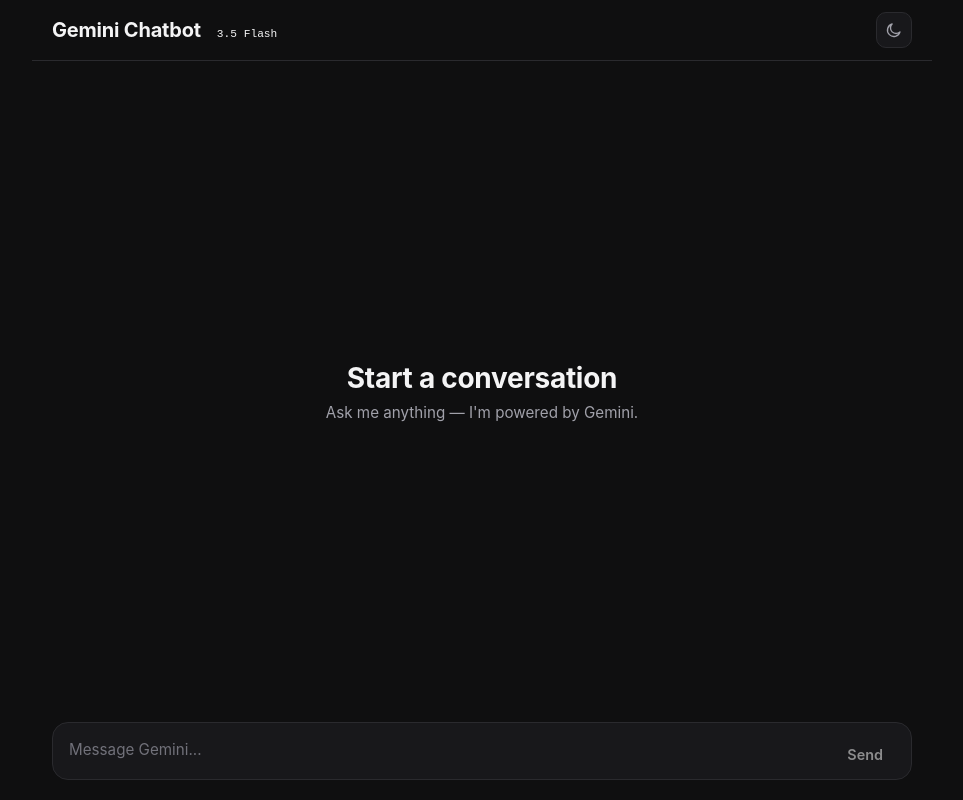
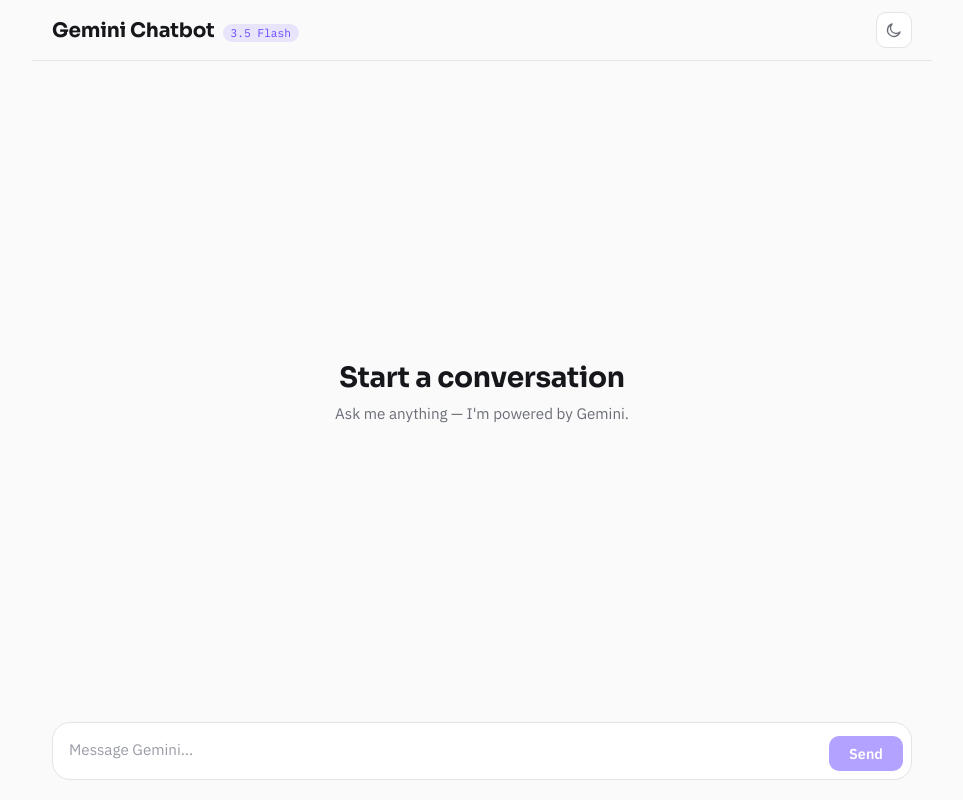
Before and after one commit to masudibnmusa/gemini-chatbot, a React (Vite) app in the folder client/: page / in a window 1280 px wide. Shown: the whole page, without its empty margins (158-1121 px from the left). Built offline with nearby package versions, Linux system fonts and the light colour scheme; no server answers.

Commit message:
updating client/src/index.css

```diff
--- a/client/src/index.css
+++ b/client/src/index.css
@@ -1,20 +1,10 @@
-/* index.css */
+@import url('https://fonts.googleapis.com/css2?family=Sora:wght@600;700;800&family=IBM+Plex+Sans:wght@400;500;600&family=IBM+Plex+Mono:wght@400;500&display=swap');
+
 :root {
-  /* Colors */
-  --color-bg: #0f0f10;
-  --color-surface: #18181b;
-  --color-surface-alt: #202023;
-  --color-border: #2a2a2e;
-
-  --color-text-primary: #f4f4f5;
-  --color-text-secondary: #a1a1aa;
-  --color-text-muted: #71717a;
-
-  --color-primary: #6366f1;
-  --color-primary-hover: #4f46e5;
-
-  --color-user-bubble: #6366f1;
-  --color-assistant-bubble: #202023;
+  /* Accent — the one bold color, used deliberately */
+  --color-accent: #7c5cff;
+  --color-accent-hover: #6a47ff;
+  --color-accent-soft: rgba(124, 92, 255, 0.14);
 
   --color-danger: #ef4444;
   --color-success: #22c55e;
@@ -26,20 +16,53 @@
   --space-lg: 20px;
   --space-xl: 32px;
 
-  /* Radius */
+  /* Radius — deliberately asymmetric on bubbles, see components */
   --radius-sm: 6px;
   --radius-md: 10px;
-  --radius-lg: 16px;
+  --radius-lg: 18px;
   --radius-full: 9999px;
 
   /* Typography */
-  --font-family: -apple-system, BlinkMacSystemFont, 'Segoe UI', Roboto,
-    'Helvetica Neue', Arial, sans-serif;
-  --font-mono: 'Fira Code', 'Courier New', monospace;
+  --font-display: 'Sora', -apple-system, sans-serif;
+  --font-body: 'IBM Plex Sans', -apple-system, sans-serif;
+  --font-mono: 'IBM Plex Mono', 'Courier New', monospace;
 
-  /* Transitions */
   --transition-fast: 0.15s ease;
   --transition-base: 0.25s ease;
+}
+
+/* ===== Dark theme (default) ===== */
+:root,
+[data-theme='dark'] {
+  --color-bg: #121316;
+  --color-surface: #1b1d22;
+  --color-surface-alt: #24262c;
+  --color-border: #33353c;
+
+  --color-text-primary: #f5f6f8;
+  --color-text-secondary: #9a9da6;
+  --color-text-muted: #6b6e76;
+
+  --color-user-bubble: var(--color-accent);
+  --color-assistant-bubble: var(--color-surface-alt);
+}
+
+/* ===== Light theme ===== */
+[data-theme='light'] {
+  --color-bg: #fafafb;
+  --color-surface: #ffffff;
+  --color-surface-alt: #f0f0f3;
+  --color-border: #e3e3e8;
+
+  --color-text-primary: #16171b;
+  --color-text-secondary: #6b6e76;
+  --color-text-muted: #9a9da6;
+
+  --color-accent: #6a47ff;
+  --color-accent-hover: #5735e6;
+
+  --color-user-bubble: var(--color-accent);
+  --color-assistant-bubble: var(--color-surface-alt);
 }
 
 * {
@@ -54,11 +77,12 @@
 }
 
 body {
-  font-family: var(--font-family);
+  font-family: var(--font-body);
   background-color: var(--color-bg);
   color: var(--color-text-primary);
   -webkit-font-smoothing: antialiased;
   -moz-osx-font-smoothing: grayscale;
+  transition: background-color var(--transition-base), color var(--transition-base);
 }
 
 #root {
@@ -73,6 +97,14 @@
 input,
 textarea {
   font-family: inherit;
+}
+
+/* Visible keyboard focus — accessibility floor, not optional */
+button:focus-visible,
+textarea:focus-visible,
+a:focus-visible {
+  outline: 2px solid var(--color-accent);
+  outline-offset: 2px;
 }
 
 ::-webkit-scrollbar {
@@ -94,10 +126,20 @@
 }
 
 a {
-  color: var(--color-primary);
+  color: var(--color-accent);
   text-decoration: none;
 }
 
 a:hover {
   text-decoration: underline;
 }
+
+@media (prefers-reduced-motion: reduce) {
+  *,
+  *::before,
+  *::after {
+    animation-duration: 0.01ms !important;
+    animation-iteration-count: 1 !important;
+    transition-duration: 0.01ms !important;
+  }
+}
```
